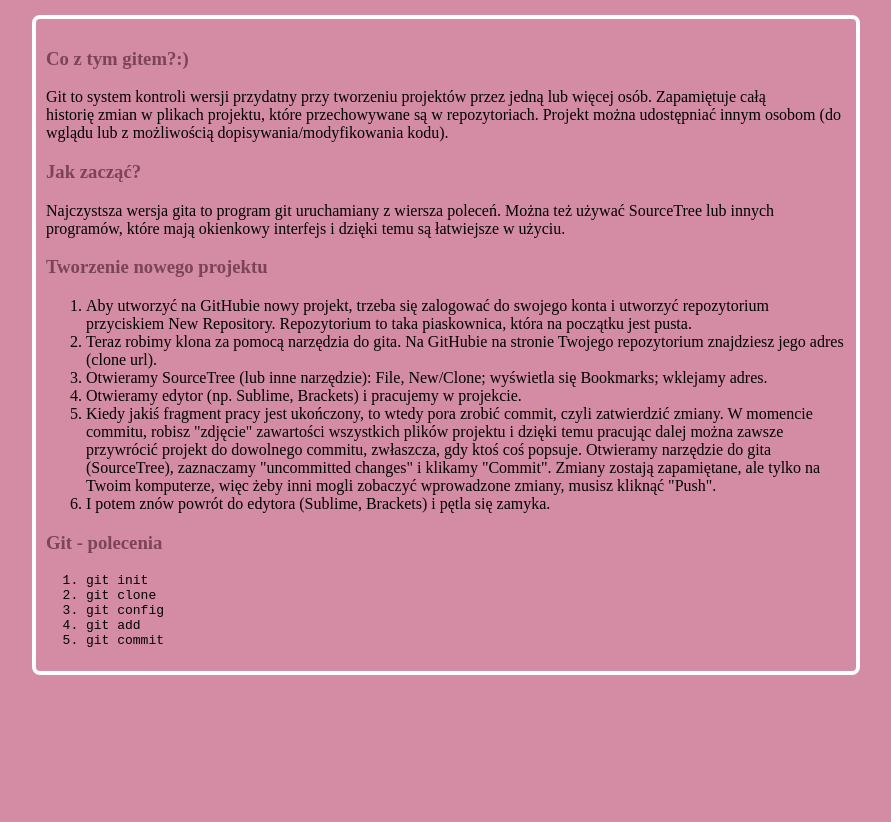
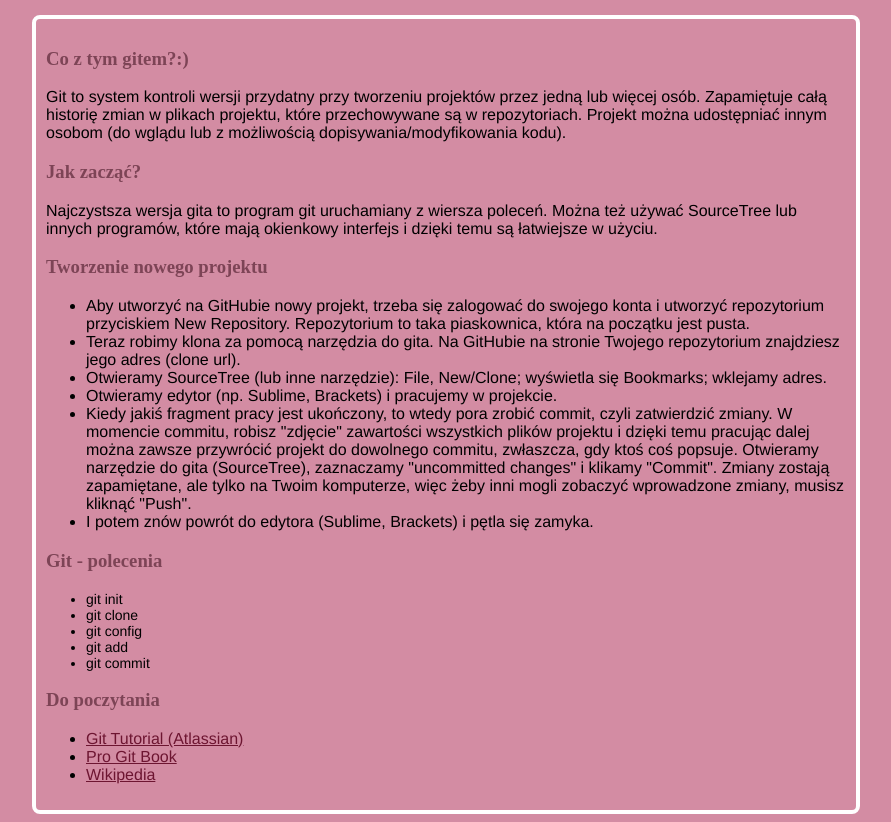
Before and after one commit to magcej/git_manual, a plain HTML site: page index.html in a window 1280 px wide. Shown: the part 50-872 px from the top of the page, without its empty margins (194-1085 px from the left). Before the commit the page ends 800 px from the top, so only its background shows below. Drawn offline with Linux system fonts and the light colour scheme.

Commit message:
Links added.

```diff
--- a/index.html
+++ b/index.html
@@ -36,6 +36,12 @@
     <li>git add</li>
     <li>git commit</li>
     </ol>
+    <h3>Do poczytania</h3>
+    <ul>
+    <li><a href="https://www.atlassian.com/git/tutorial">Git Tutorial (Atlassian)</a></li>
+    <li><a href="http://git-scm.com/book">Pro Git Book</a></li>
+    <li><a href="http://pl.wikipedia.org/wiki/Git_%28oprogramowanie%29">Wikipedia</a></li>
+    </ul>
 </div>
 </body>
 
--- a/style.css
+++ b/style.css
@@ -17,7 +17,7 @@ body {
 
 .terminal {
     font-family: monospace;
-    font-size: 1,5em;
+    font-size: 14px;
 }
 
 div {
@@ -27,3 +27,20 @@ div {
     width: 800px;
     margin: auto;
 }
+
+a:hover {
+    color: white;
+}
+
+a {
+    color: #6D1531;
+}
+
+li {
+    list-style-type:disc;
+    font-family: Helvetica;
+}
+
+p {
+    font-family: Helvetica;
+}
```
